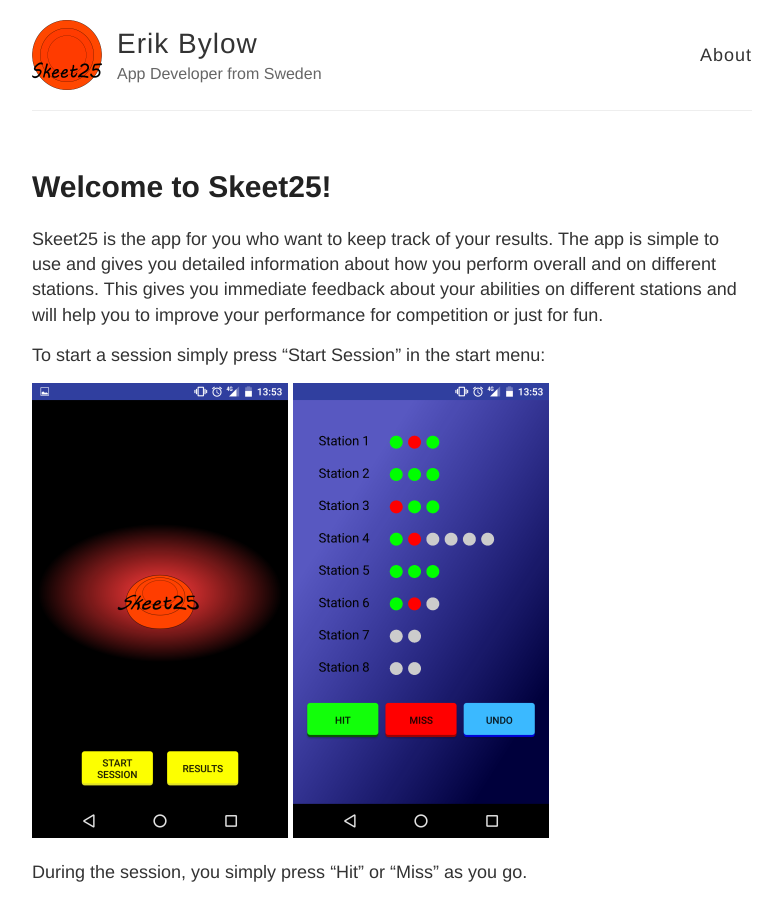
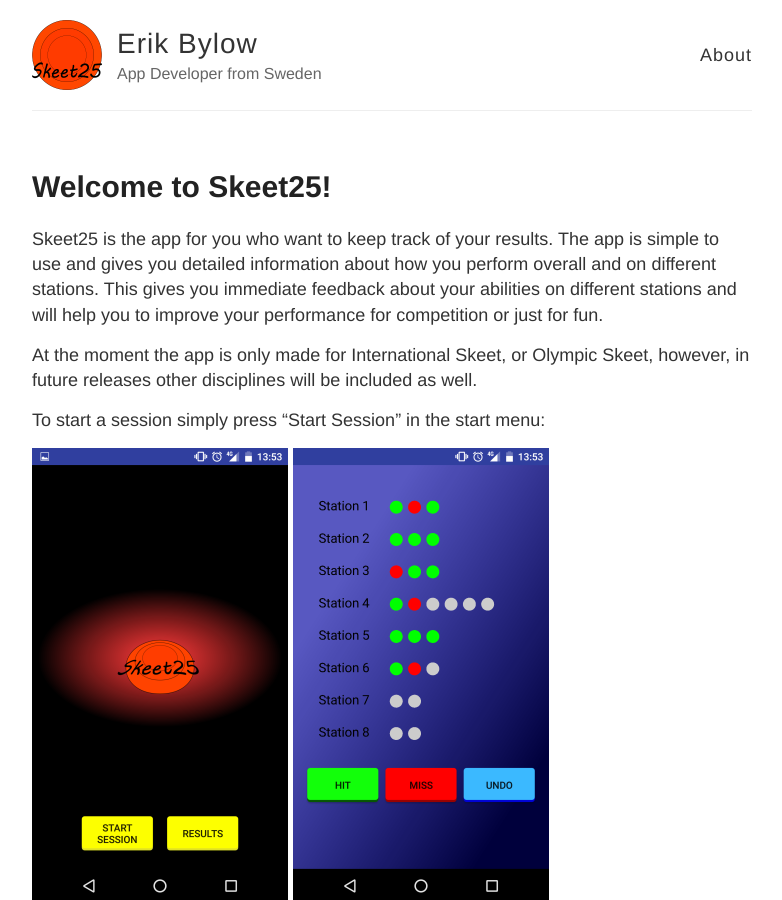
Before and after one commit to bylowerik/bylowerik.github.io, a Jekyll site: the page built from _posts/2016-1-31-FrontPage.md, in a window 1280 px wide and 900 px high. Shown: the whole window, without its empty margins (248-1030 px from the left). Built offline with Jekyll 4.4.1, drawn with Linux system fonts in a browser that asks for light colours; Markdown is read by kramdown in place of the engine named in the settings.

Commit message:
Specify Discipline

```diff
--- a/_posts/2016-1-31-FrontPage.md
+++ b/_posts/2016-1-31-FrontPage.md
@@ -5,6 +5,8 @@
 
 Skeet25 is the app for you who want to keep track of your results. The app is simple to use and gives you detailed information about how you perform overall and on different stations. This gives you immediate feedback about your abilities on
 different stations and will help you to improve your performance for competition or just for fun.
+
+At the moment the app is only made for International Skeet, or Olympic Skeet, however, in future releases other disciplines will be included as well.
 
 To start a session simply press "Start Session" in the start menu:
 
```
